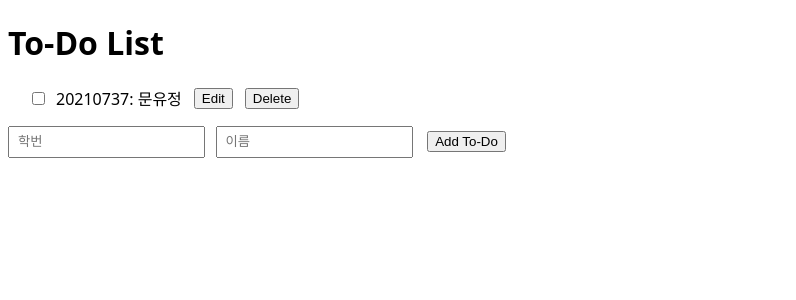
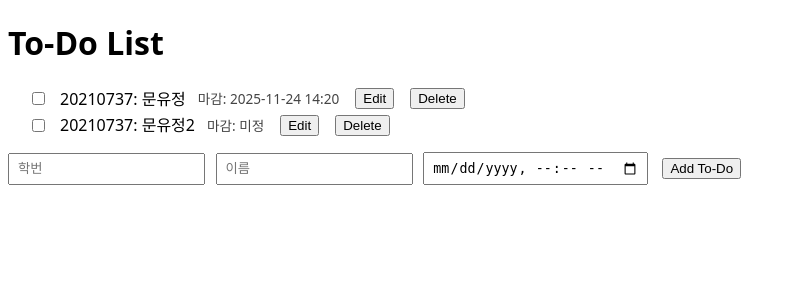
Before and after one commit to mumvm/FastApi_Todos, a FastAPI app: page / in a window 1280 px wide. Shown: the top 300 px of the page, without its empty margins (0-796 px from the left). Run offline with FastAPI, Linux system fonts and the light colour scheme.

Commit message:
Feat: due date field

```diff
--- a/fastapi-app/main.py
+++ b/fastapi-app/main.py
@@ -23,6 +23,7 @@ class TodoItem(BaseModel):
     title: str
     description: str
     completed: bool
+    due_datetime: Optional[str] = None
 
 
 def ensure_todo_file():
@@ -62,6 +63,7 @@ def create_todo(todo: TodoItem):
         "title": todo.title,
         "description": todo.description,
         "completed": todo.completed,
+        "due_datetime": todo.due_datetime,
     }
     todos.append(new_todo)
     save_todos(todos)
@@ -78,6 +80,7 @@ def update_todo(todo_id: int, updated_todo: TodoItem):
                 "title": updated_todo.title,
                 "description": updated_todo.description,
                 "completed": updated_todo.completed,
+                "due_datetime": updated_todo.due_datetime,
             }
             save_todos(todos)
             return todos[i]
--- a/fastapi-app/templates/index.html
+++ b/fastapi-app/templates/index.html
@@ -7,10 +7,12 @@
   <style>
     body { font-family: system-ui, -apple-system, Segoe UI, Roboto, sans-serif; line-height: 1.4; }
     ul { padding-left: 1.25rem; }
-    li { margin: 0.25rem 0; display: flex; align-items: center; gap: 0.5rem; }
+    li { margin: 0.25rem 0; display: flex; align-items: center; gap: 0.75rem; flex-wrap: wrap; }
     button { margin-left: .25rem; }
     input[type="text"] { padding: .4rem .5rem; margin-right: .4rem; }
+    input[type="datetime-local"] { padding: .35rem .45rem; margin-right: .4rem; }
     .completed-text { text-decoration: line-through; color: gray; }
+    .meta { font-size: 0.85rem; color: #444; }
   </style>
 </head>
 <body>
@@ -21,10 +23,13 @@
   <form id="todo-form">
     <input type="text" id="title" placeholder="학번" required />
     <input type="text" id="description" placeholder="이름" required />
+    <input type="datetime-local" id="due-datetime" aria-label="마감 날짜와 시간" />
     <button type="submit">Add To-Do</button>
   </form>
 
   <script>
+    const formatDue = (value) => value ? value.replace("T", " ") : "미정";
+
     async function fetchTodos() {
       const res = await fetch("/todos");
       const todos = await res.json();
@@ -43,6 +48,7 @@
             title: todo.title,
             description: todo.description,
             completed: checkbox.checked,
+            due_datetime: todo.due_datetime,
           };
           const resp = await fetch(`/todos/${todo.id}`, {
             method: "PUT",
@@ -59,9 +65,11 @@
         // 텍스트
         const span = document.createElement("span");
         span.textContent = `${todo.title}: ${todo.description}`;
-        if (todo.completed) {
-          span.classList.add("completed-text");
-        }
+        if (todo.completed) span.classList.add("completed-text");
+
+        const due = document.createElement("div");
+        due.className = "meta";
+        due.textContent = `마감: ${formatDue(todo.due_datetime)}`;
 
         // Edit 버튼
         const editBtn = document.createElement("button");
@@ -72,11 +80,14 @@
           if (newTitle === null) return;
           const newDesc = prompt("이름을 입력하세요", todo.description);
           if (newDesc === null) return;
+          const newDue = prompt("마감 날짜 및 시간 (예: 2024-06-18T14:30)", todo.due_datetime || "");
+          if (newDue === null) return;
 
           const updated = {
             title: newTitle.trim(),
             description: newDesc.trim(),
             completed: todo.completed,
+            due_datetime: newDue && newDue.trim() !== "" ? newDue.trim() : null,
           };
 
           const resp = await fetch(`/todos/${todo.id}`, {
@@ -101,6 +112,7 @@
 
         li.appendChild(checkbox);
         li.appendChild(span);
+        li.appendChild(due);
         li.appendChild(editBtn);
         li.appendChild(delBtn);
         list.appendChild(li);
@@ -111,11 +123,13 @@
       e.preventDefault();
       const titleEl = document.getElementById("title");
       const descEl = document.getElementById("description");
+      const dueEl = document.getElementById("due-datetime");
 
       const payload = {
         title: titleEl.value.trim(),
         description: descEl.value.trim(),
         completed: false,
+        due_datetime: dueEl.value ? dueEl.value : null,
       };
 
       const res = await fetch("/todos", {
@@ -127,6 +141,7 @@
       if (res.ok) {
         titleEl.value = "";
         descEl.value = "";
+        dueEl.value = "";
         fetchTodos();
       } else {
         alert("추가 실패");
--- a/fastapi-app/todo.json
+++ b/fastapi-app/todo.json
@@ -3,6 +3,14 @@
         "id": 1,
         "title": "20210737",
         "description": "문유정",
-        "completed": false
+        "completed": false,
+        "due_datetime": "2025-11-24T14:20"
+    },
+    {
+        "id": 2,
+        "title": "20210737",
+        "description": "문유정2",
+        "completed": false,
+        "due_datetime": null
     }
 ]
```
Also changed, not shown: fastapi-app/tests/test_main.py (+7 -4 lines), 1 other file.
